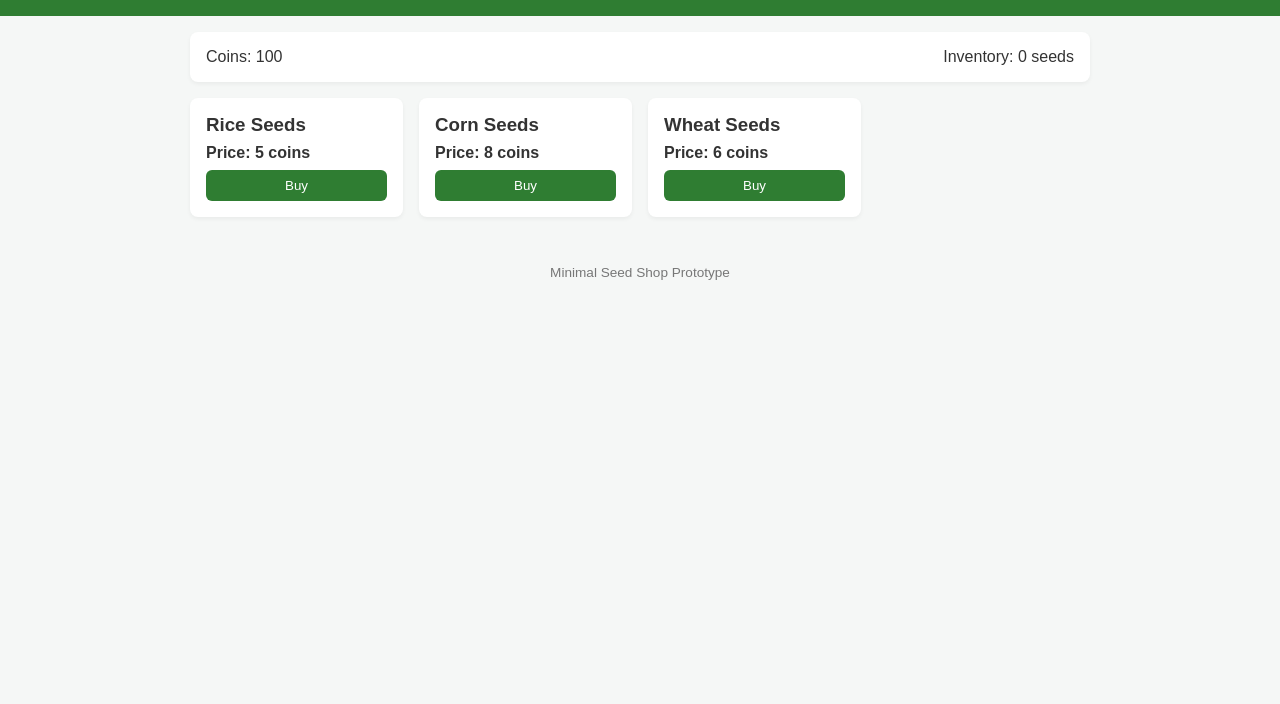
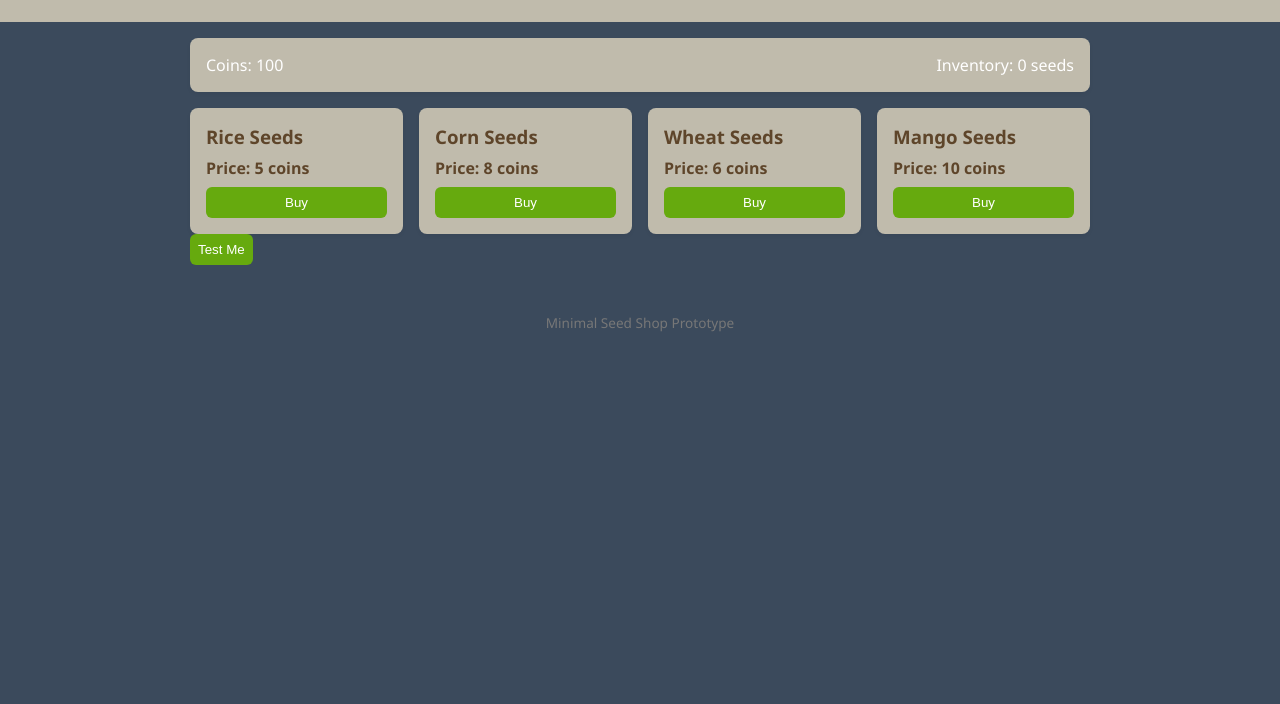
Before and after one commit to NectherLouieDev/pocket-farm-tycoon, a website built with Vite: page src/components/shop/index.html in a window 1280 px wide. Shown: the part 96-800 px from the top of the page. Built offline with nearby package versions, Linux system fonts and the light colour scheme.

Commit message:
change css and updated html for shop

```diff
--- a/src/components/shop/index.html
+++ b/src/components/shop/index.html
@@ -7,35 +7,23 @@
   <link rel="stylesheet" href="./style.css">
 </head>
 <body>
+
   <header>
-    <h1>Farmer Seed Shop</h1>
+    <h1 id="header-title">Farmer Seed Shop</h1>
   </header>
 
   <div class="container">
+
     <div class="balance">
       <div>Coins: <span id="coins">100</span></div>
       <div>Inventory: <span id="inventory">0</span> seeds</div>
     </div>
 
-    <div class="grid">
-      <div class="card">
-        <h3>Rice Seeds</h3>
-        <div class="price">Price: 5 coins</div>
-        <button onclick="buySeed(5)">Buy</button>
-      </div>
+    <!-- Only an empty container now -->
+    <div class="grid" id="shopGrid"></div>
 
-      <div class="card">
-        <h3>Corn Seeds</h3>
-        <div class="price">Price: 8 coins</div>
-        <button onclick="buySeed(8)">Buy</button>
-      </div>
+    <button id="testBtn">Test Me</button>
 
-      <div class="card">
-        <h3>Wheat Seeds</h3>
-        <div class="price">Price: 6 coins</div>
-        <button onclick="buySeed(6)">Buy</button>
-      </div>
-    </div>
   </div>
 
   <footer>
--- a/src/components/shop/script.js
+++ b/src/components/shop/script.js
@@ -1,13 +1,100 @@
+
+let headerTitle = "Seed Shop";
+
 let coins = 100;
 let inventory = 0;
 
-function buySeed(price) {
-  if (coins >= price) {
-    coins -= price;
+/* -----------------------------
+   SHOP DATA (separated)
+--------------------------------*/
+
+const seeds = [
+  {
+    id: "rice",
+    title: "Rice Seeds",
+    price: 5
+  },
+  {
+    id: "corn",
+    title: "Corn Seeds",
+    price: 8
+  },
+  {
+    id: "wheat",
+    title: "Wheat Seeds",
+    price: 6
+  },
+  {
+    id: "mango",
+    title: "Mango Seeds",
+    price: 10
+  }
+];
+
+/* -----------------------------
+   RENDER SHOP
+--------------------------------*/
+
+const shopGrid = document.getElementById("shopGrid");
+
+function renderShop() {
+  shopGrid.innerHTML = "";
+
+  seeds.forEach(seed => {
+    const card = document.createElement("div");
+    card.className = "card";
+
+    card.innerHTML = `
+      <h3>${seed.title}</h3>
+      <div class="price">Price: ${seed.price} coins</div>
+      <button data-id="${seed.id}">Buy</button>
+    `;
+
+    const button = card.querySelector("button");
+    button.addEventListener("click", () => {
+      buySeed(seed.id);
+    });
+
+    shopGrid.appendChild(card);
+  });
+}
+
+/* -----------------------------
+   GAME LOGIC
+--------------------------------*/
+
+function buySeed(seedId) {
+  const seed = seeds.find(s => s.id === seedId);
+
+  if (!seed) return;
+
+  if (coins >= seed.price) {
+    coins -= seed.price;
     inventory += 1;
-    document.getElementById("coins").textContent = coins;
-    document.getElementById("inventory").textContent = inventory;
+
+    updateUI();
   } else {
     alert("Not enough coins");
   }
 }
+
+function updateUI() {
+  document.getElementById("header-title").textContent = headerTitle;
+  document.getElementById("coins").textContent = coins;
+  document.getElementById("inventory").textContent = inventory;
+}
+
+/* -----------------------------
+   INIT
+--------------------------------*/
+
+var testBtn = document.getElementById("testBtn");
+testBtn.addEventListener("click", onTestBtnClicked);
+
+function onTestBtnClicked() {
+  testBtn.textContent = "HAHAHA";
+  alert("TeST BTN");
+}
+
+renderShop();
+updateUI();
--- a/src/components/shop/style.css
+++ b/src/components/shop/style.css
@@ -1,12 +1,12 @@
 body {
     margin: 0;
-    font-family: Arial, sans-serif;
-    background: #f5f7f6;
-    color: #333;
+    font-family: "Segoe UI", Tahoma, Geneva, Verdana, sans-serif;
+    background: #3b4a5c;
+    color: #333333;
 }
 
 header {
-    background: #2f7d32;
+    background: #c0bbac;
     color: #fff;
     padding: 1rem;
     text-align: center;
@@ -19,7 +19,8 @@ header {
 }
 
 .balance {
-    background: #ffffff;
+    background: #c0bbac;
+    color: #ffffff;
     padding: 1rem;
     border-radius: 8px;
     margin-bottom: 1rem;
@@ -36,7 +37,8 @@ header {
 }
 
 .card {
-    background: #ffffff;
+    background: #c0bbac;
+    color:#5e452a;
     border-radius: 8px;
     padding: 1rem;
     box-shadow: 0 2px 4px rgba(0, 0, 0, 0.05);
@@ -55,7 +57,7 @@ header {
 }
 
 button {
-    background: #2f7d32;
+    background: #66aa0e;
     color: #fff;
     border: none;
     border-radius: 6px;
```
